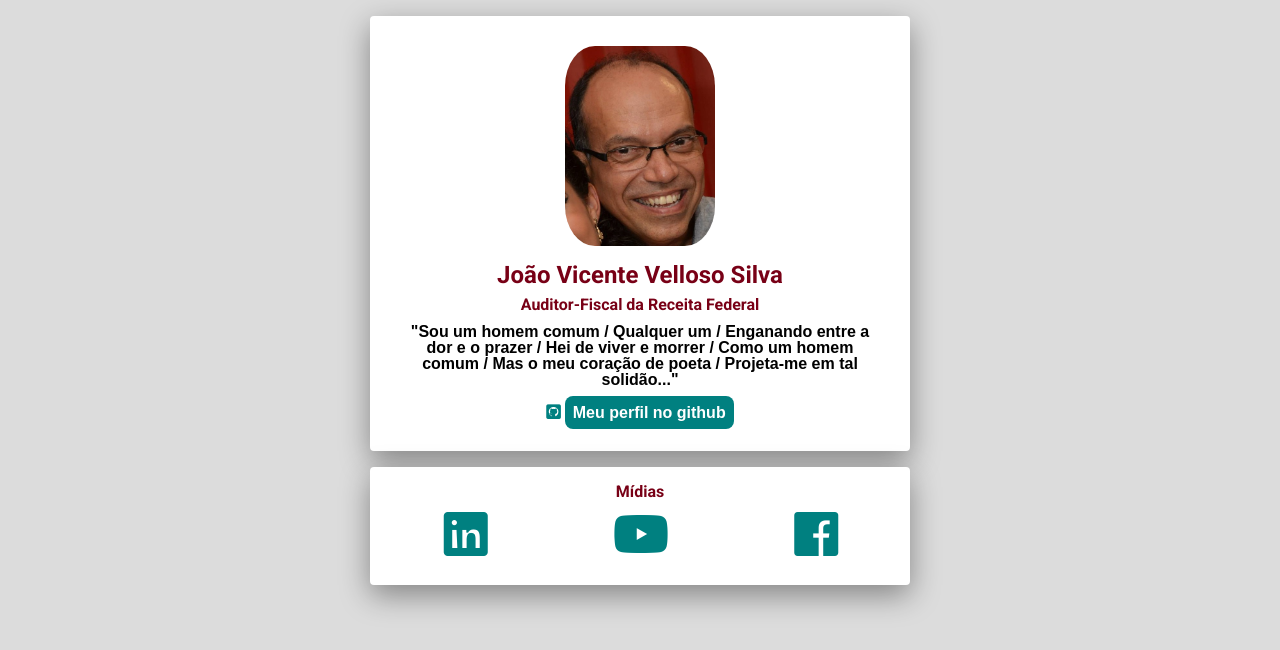
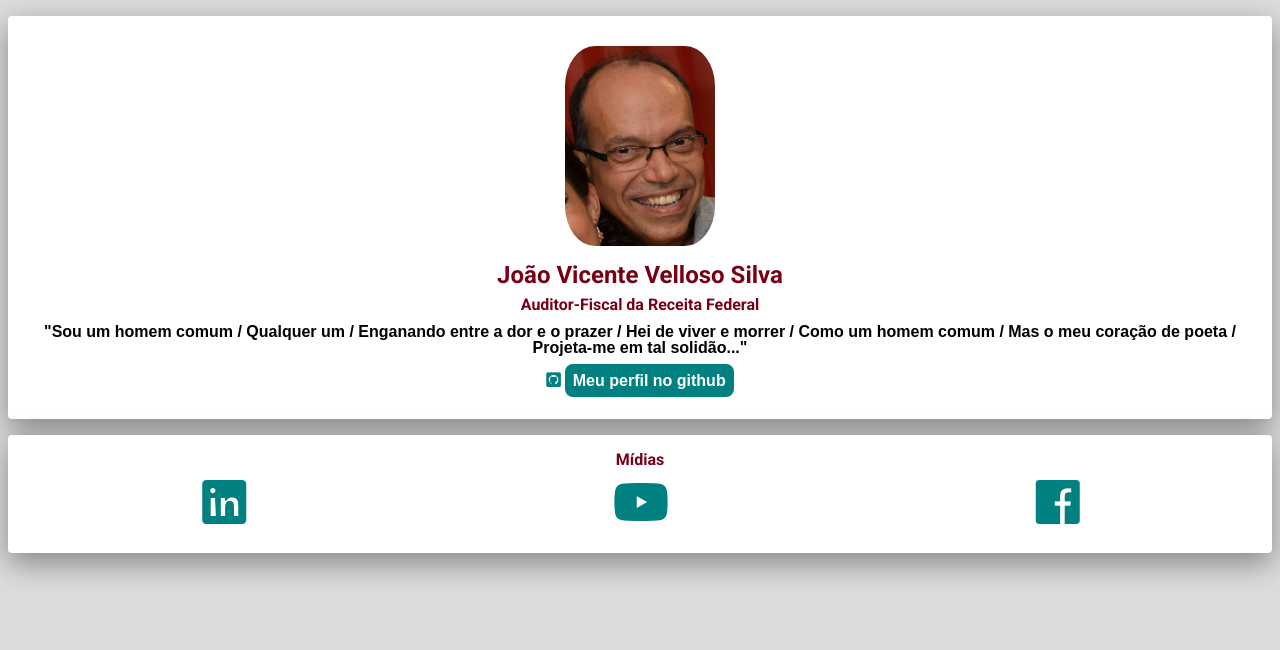
Before and after one commit to jvvelloso/profile, a plain HTML site: page index.html in a window 1280 px wide. Drawn offline with Linux system fonts and the light colour scheme.

Commit message:
codigo sem width

```diff
--- a/style.css
+++ b/style.css
@@ -83,7 +83,7 @@ body {
     padding: 30px;
     border-radius: 4px;
     box-shadow: 0 10px 30px rgba(0,0,0,.4);
-    width: 480px;
+    /*width: 480px;*/
     margin: 16px auto;
   }
 
@@ -92,7 +92,7 @@ body {
     padding: 10px;
     border-radius: 4px;
     box-shadow: 0 10px 30px rgba(0,0,0,.4);
-    width: 520px;
+    /*width: 520px;*/
     margin: 16px auto;
   }
 
```
